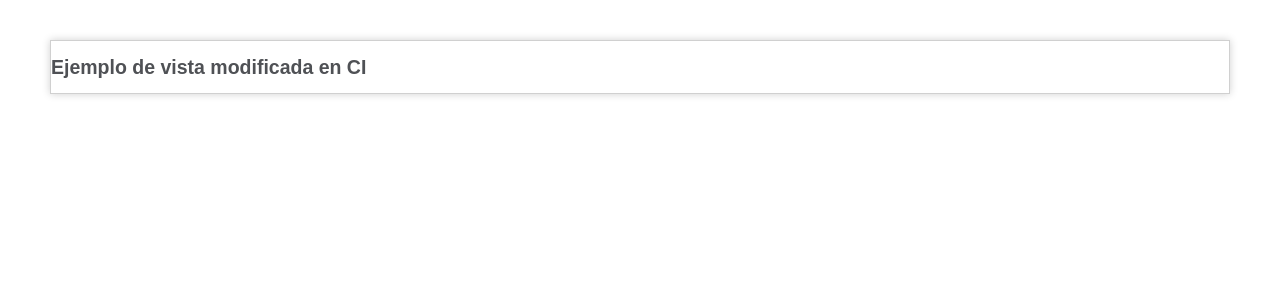
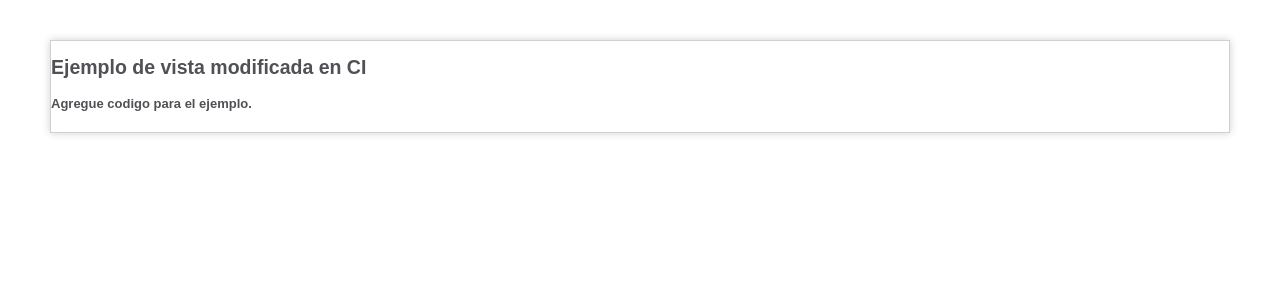
Before and after one commit to jperezgtdev/repotestumg, a CodeIgniter app: page /database/ in a window 1280 px wide. Shown: the top 300 px of the page. Run offline with CodeIgniter, Linux system fonts and the light colour scheme.

Commit message:
Agregue un nuevo mensaje

```diff
--- a/application/views/welcome_message.php
+++ b/application/views/welcome_message.php
@@ -80,6 +80,7 @@ defined('BASEPATH') OR exit('No direct script access allowed');
 
 <div id="container">
 	<h2>Ejemplo de vista modificada en CI</h2>
+	<h4>Agregue codigo para el ejemplo.</h4>
 </div>
 
 </body>
```
